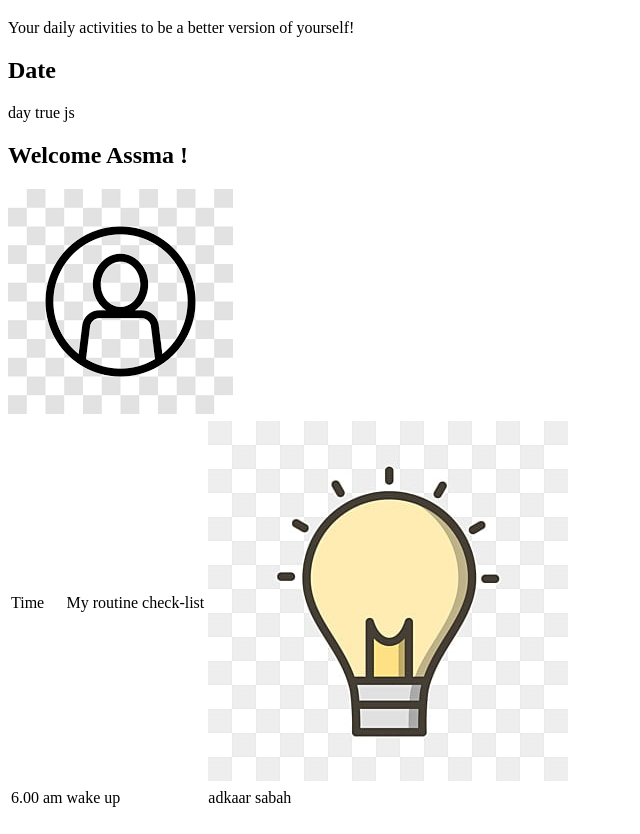
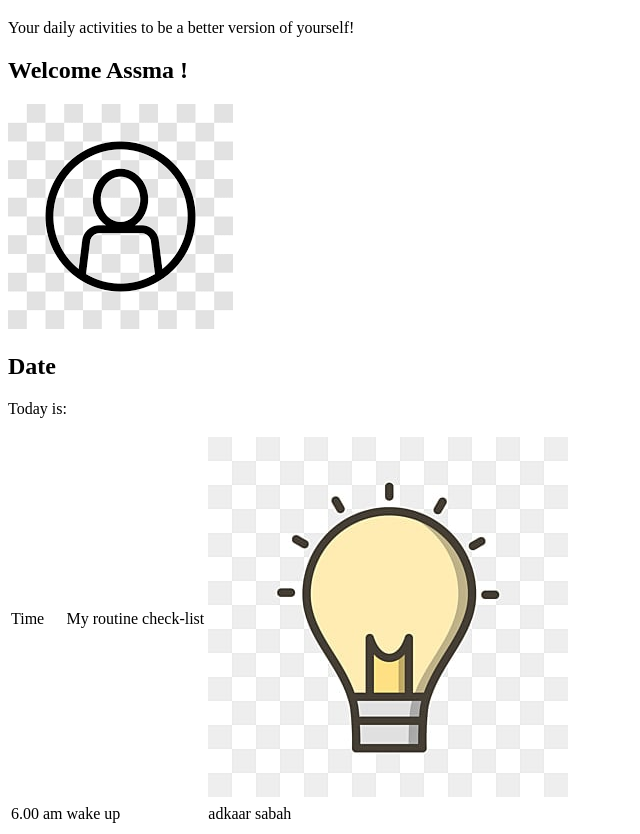
Before and after one commit to assmaratib/DailyRoutineCheckList, a plain HTML site: page index.html in a window 1280 px wide. Shown: the part 61-895 px from the top of the page, without its empty margins (0-640 px from the left). Drawn offline with Linux system fonts and the light colour scheme.

Commit message:
added div for the date view

```diff
--- a/index.html
+++ b/index.html
@@ -11,11 +11,15 @@
     <h1>Welcome to Muslim Daily Routine </h1>
     <p> Your daily activities to be a better version of yourself! </p>
 
-    <h2>Date</h2>
-    <p id="date_home_page">day true js</p>
-
-    <h2> Welcome Assma ! </h2>
-    <img src="user_icon_vector.png" alt="Icon of User">
+    <div class="user_view">
+      <h2> Welcome Assma ! </h2>
+      <img src="user_icon_vector.png" alt="Icon of User">
+    </div>
+    <div class="daily_view">
+      <h2>Date</h2>
+      <p id="date_home_page">Today is:</p>
+      <time datetime="2018-07-07"></time>
+    </div>
 
     <table>
       <tr>
```
